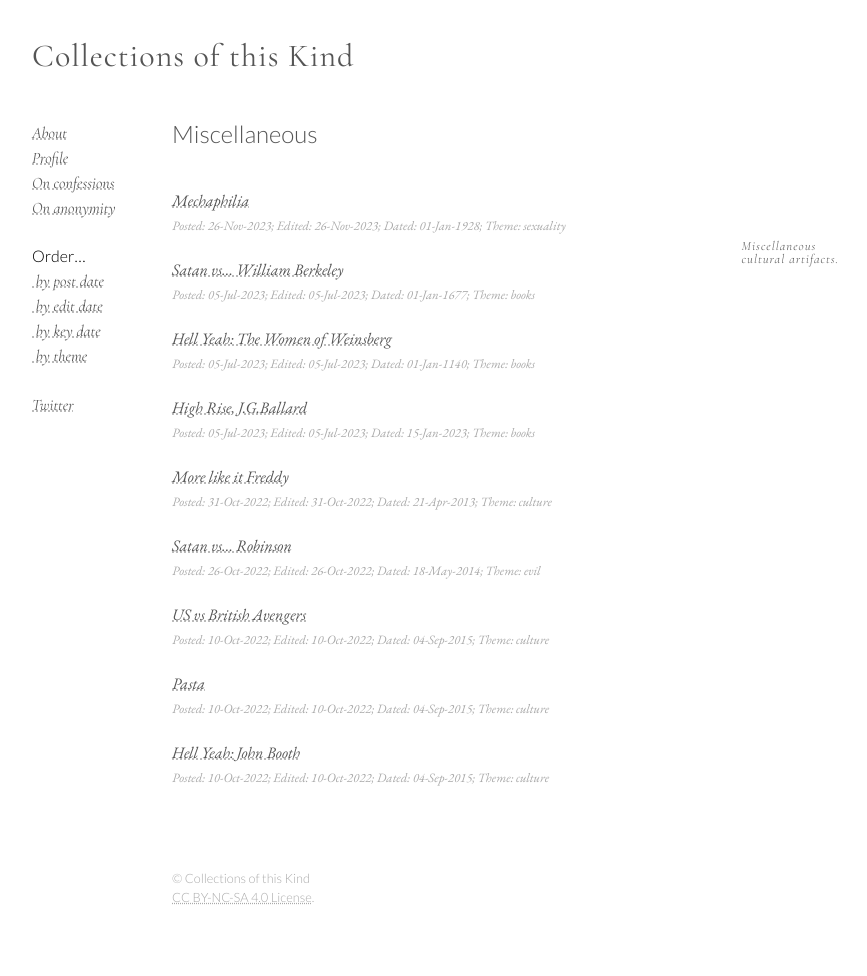
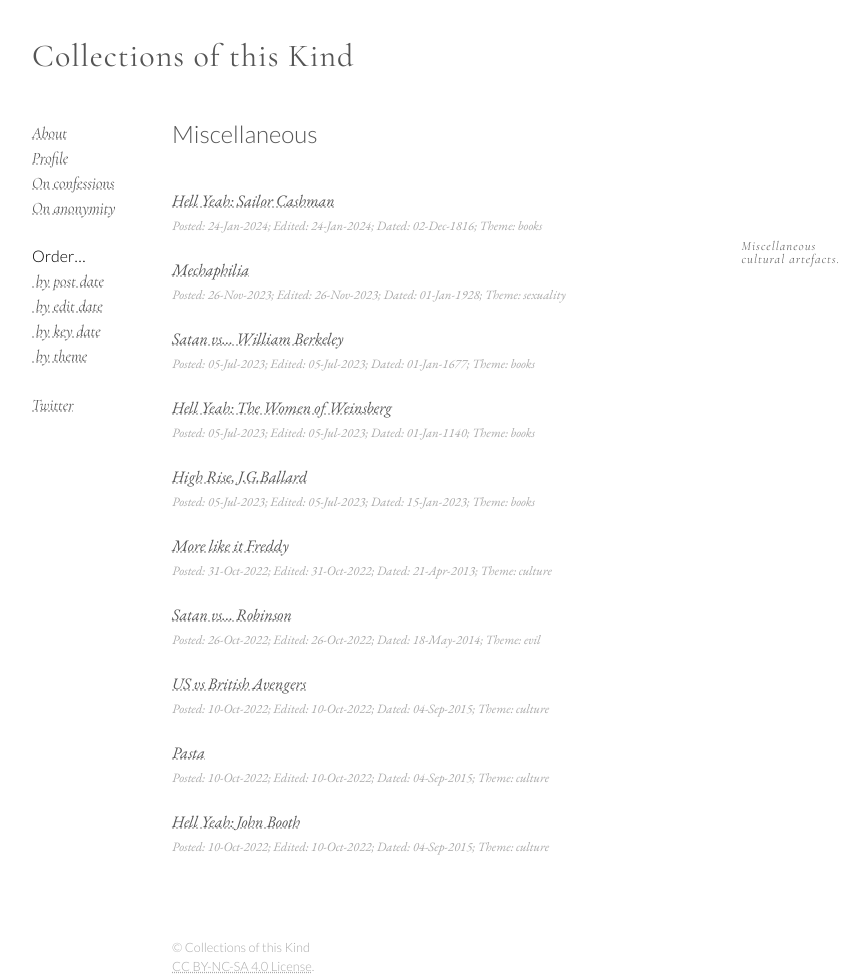
Before and after one commit to CollectionsOfThisKind/collectionsofthiskind.github.io, a Jekyll site: the page built from pages/misc/index.html, in a window 1280 px wide. Shown: the whole page, without its empty margins (78-945 px from the left). Built offline with Jekyll 4.4.1, drawn with Linux system fonts in a browser that asks for light colours; before the commit the page ends 907 px from its top, so only the background shows below that.

Commit message:
Add files via upload

```diff
--- a/pages/misc/index.html
+++ b/pages/misc/index.html
@@ -12,10 +12,24 @@ layout: index
 
 
 <div class='marginalia'>
- Miscellaneous cultural artifacts.
+ Miscellaneous cultural artefacts.
 </div>
 
 <h2 class=top>Miscellaneous</h2>
+
+
+<p class='anchor'>
+<span class='theme' id='books'>
+<span class='keydate' id='18161202'>
+<span class='postdate' id='20240124'>
+<span class='editdate' id='20240124'>
+<a href="/pages/misc/hellyeah3.html">Hell Yeah: Sailor Cashman</a>
+</span>
+</span>
+</span>
+</span>
+</p>
+
 
 <p class='anchor'>
 <span class='theme' id='sexuality'>
```
